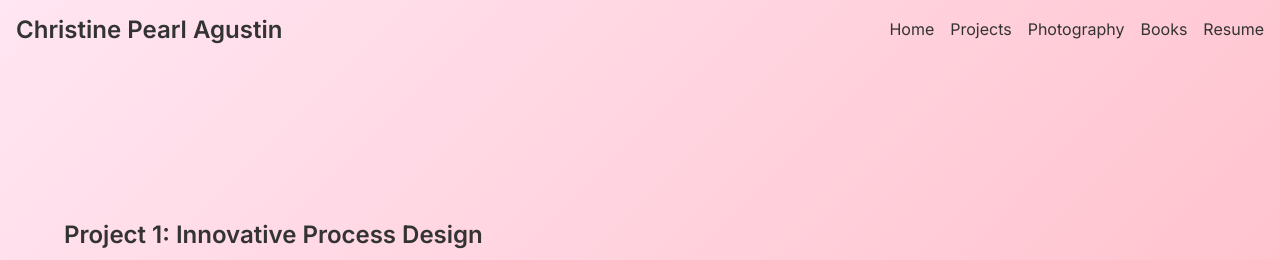
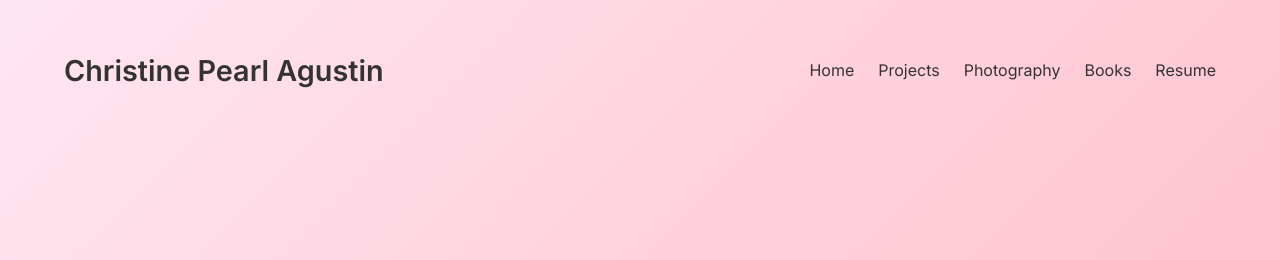
Before and after one commit to jhscng/christines-website.github.io, a plain HTML site: page projects/project1.html in a window 1280 px wide. Shown: the top 260 px of the page. Drawn offline with nearby package versions, Linux system fonts and the light colour scheme.

Commit message:
Update project1.html

```diff
--- a/projects/project1.html
+++ b/projects/project1.html
@@ -18,40 +18,13 @@
       font-family: 'Inter', sans-serif;
     }
 
-    /* Transparent, sticky navbar with fixed height */
+    /* Transparent, sticky navbar */
     .navbar {
-      background: none;  /* keep it transparent so the gradient shows */
-      height: 60px;      /* define a fixed height for the navbar */
+      background: none;
+      padding: 1rem 0;
       position: sticky;
       top: 0;
       z-index: 1000;
-      display: flex;
-      align-items: center;  /* vertically center the nav content */
-      padding: 0 1rem;       /* horizontal padding only */
-    }
-
-    .nav-container {
-      width: 100%;
-      display: flex;
-      justify-content: space-between;
-      align-items: center;
-    }
-
-    .logo {
-      font-size: 1.5rem;
-      font-weight: 600;
-    }
-
-    .nav-links {
-      list-style: none;
-      display: flex;
-      gap: 1rem;
-    }
-
-    .nav-links li a {
-      text-decoration: none;
-      color: #333;
-      font-size: 1rem;
     }
 
     /* Container for consistent layout */
@@ -62,10 +35,11 @@
       padding: 2rem 0;
     }
 
-    /* Reserve space under the navbar to prevent overlap */
+    /* MAIN FIX: Add padding-top to prevent overlap */
     .project-detail {
-      margin-top: 60px;  /* matches the navbar height */
-      padding: 4rem 0;   /* or however much you want */
+      /* No separate background so it blends with the body gradient */
+      padding: 4rem 0;
+      padding-top: 5rem; /* Extra space for the sticky navbar */
     }
 
     /* Headings, paragraphs, etc. */
@@ -102,7 +76,7 @@
 </head>
 <body>
   <header class="navbar">
-    <div class="nav-container">
+    <div class="container nav-container">
       <div class="logo">Christine Pearl Agustin</div>
       <nav>
         <ul class="nav-links">
```
